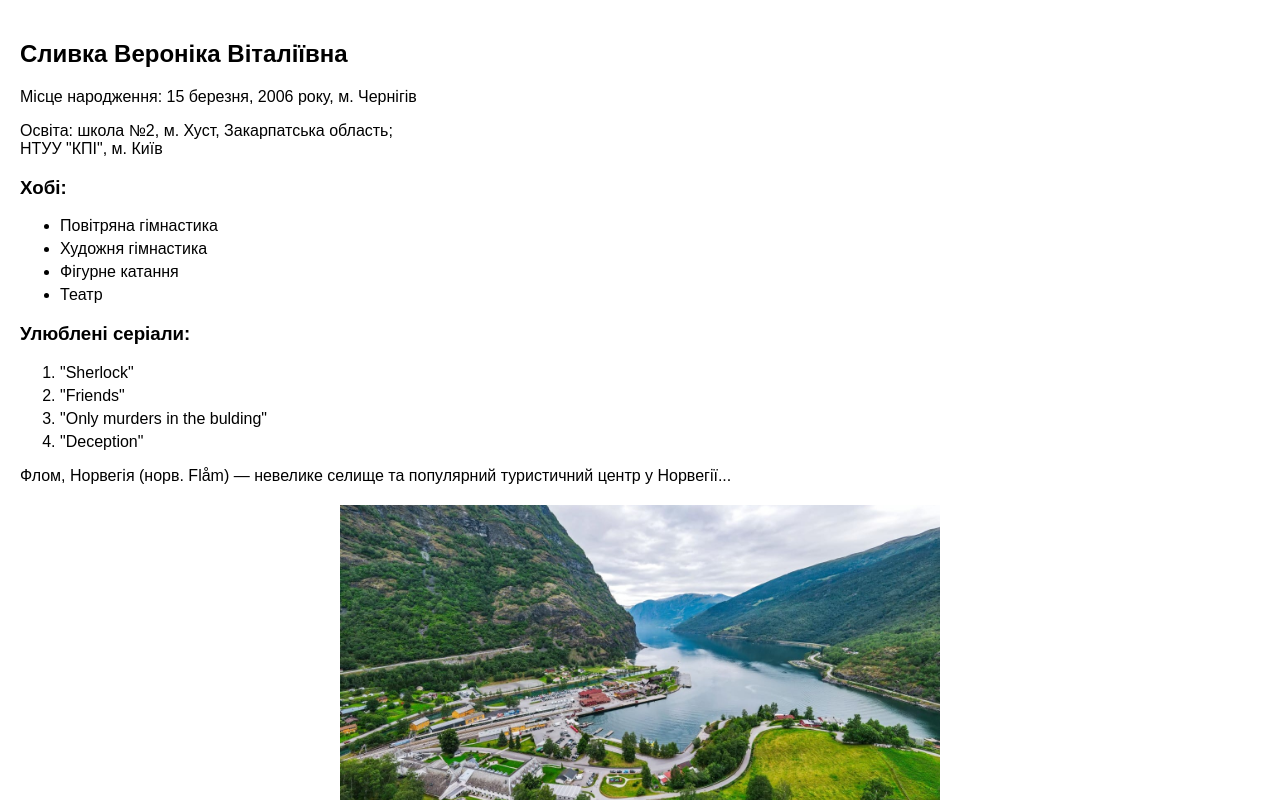
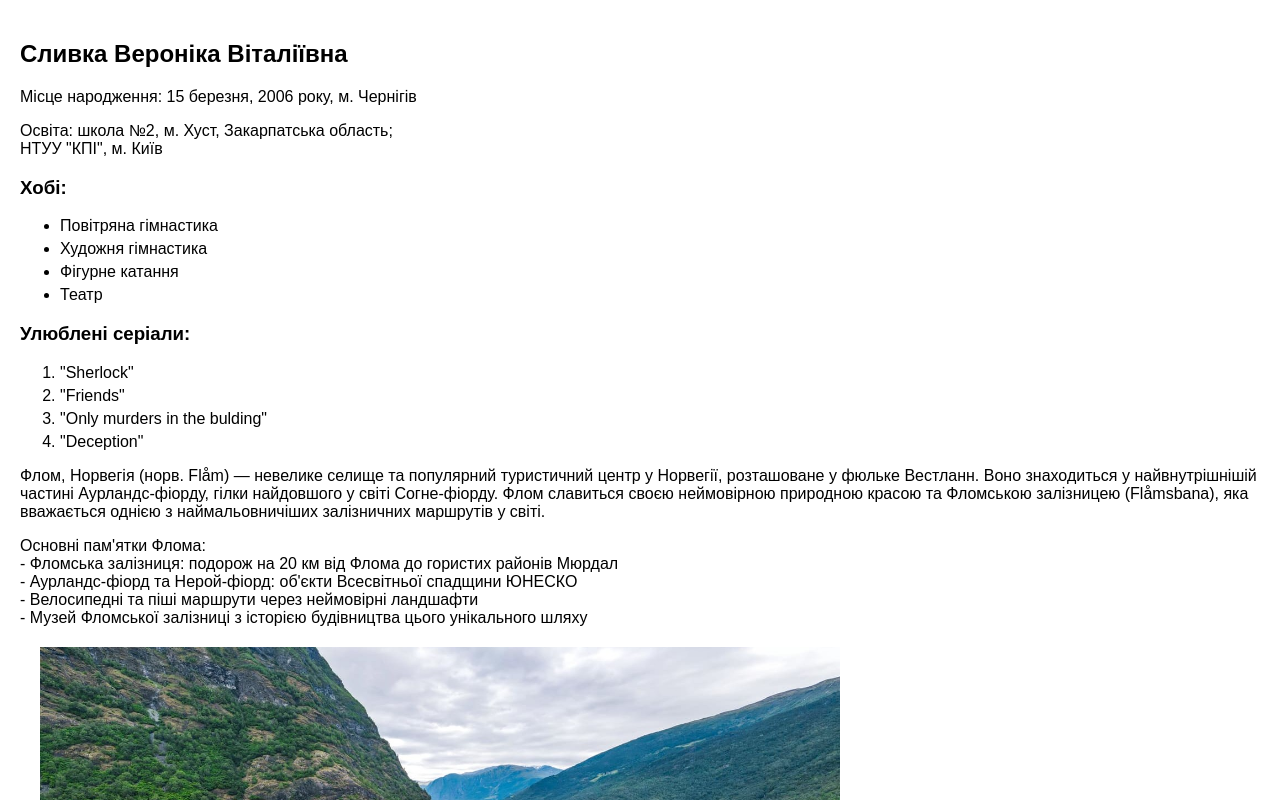
Before and after one commit to VeronikaSlyvka/Lab7-front-end, a React (Create React App) app in the folder lab7/: page / in a window 1280 px wide. Shown: the top 800 px of the page. Built offline with nearby package versions, Linux system fonts and the light colour scheme.

Commit message:
task1 ver1

```diff
--- a/lab7/src/components/Content.js
+++ b/lab7/src/components/Content.js
@@ -55,9 +55,13 @@ class Content extends Component {
                     <li>"Deception"</li>
                 </ol>
 
-                <p>
-                    Флом, Норвегія (норв. Flåm) — невелике селище та популярний туристичний центр у Норвегії...
-                </p>
+                <p>Флом, Норвегія (норв. Flåm) — невелике селище та популярний туристичний центр у Норвегії, розташоване у фюльке Вестланн. Воно знаходиться у найвнутрішнішій частині Аурландс-фіорду, гілки найдовшого у світі Согне-фіорду. Флом славиться своєю неймовірною природною красою та Фломською залізницею (Flåmsbana), яка вважається однією з наймальовничіших залізничних маршрутів у світі.</p>
+
+                <p>Основні пам'ятки Флома:<br />
+                - Фломська залізниця: подорож на 20 км від Флома до гористих районів Мюрдал<br />
+                - Аурландс-фіорд та Нерой-фіорд: об'єкти Всесвітньої спадщини ЮНЕСКО<br />
+                - Велосипедні та піші маршрути через неймовірні ландшафти<br />
+                - Музей Фломської залізниці з історією будівництва цього унікального шляху</p>
             </div>
         );
     }
--- a/lab7/src/components/Image.js
+++ b/lab7/src/components/Image.js
@@ -1,30 +1,47 @@
 import React, { useState } from 'react';
 
 function Image() {
-    const [scale, setScale] = useState(1); // Масштаб картинки
-    const [isVisible, setIsVisible] = useState(true); // Чи видно картинку
+    // Початкова ширина 600px (як було приблизно в прикладі)
+    const [imgWidth, setImgWidth] = useState(800);
+    const [isVisible, setIsVisible] = useState(true);
 
-    const addImage = () => setIsVisible(true);
-    const removeImage = () => setIsVisible(false);
-    const increaseImage = () => setScale(prev => prev + 0.1); // +10%
-    const decreaseImage = () => setScale(prev => prev - 0.1); // -10%
+    const addImage = () => {
+        setIsVisible(true);
+        setImgWidth(800); // При додаванні повертаємо стандартний розмір
+    };
+
+    const removeImage = () => {
+        setIsVisible(false);
+    };
+
+    const increaseImage = () => {
+        // Збільшуємо ширину на 50px (або можна множити: prev * 1.1)
+        setImgWidth(prevWidth => prevWidth + 50);
+    };
+
+    const decreaseImage = () => {
+        // Зменшуємо, але не даємо стати менше 50px
+        setImgWidth(prevWidth => (prevWidth > 50 ? prevWidth - 50 : prevWidth));
+    };
 
     return (
         <div>
-             {/* Відображаємо картинку тільки якщо isVisible = true */}
+             {/* Блок картинки */}
             {isVisible && (
-                <div style={{ textAlign: 'center', margin: '20px' }}>
+                <div style={{ margin: '20px' }}>
                     <a href="https://en.wikipedia.org/wiki/Fl%C3%A5m" target="_blank" rel="noreferrer">
                         <img
                             src="Flam.jpg"
                             alt="Флом"
-                            style={{ width: '600px', transform: `scale(${scale})`, transition: '0.3s' }}
+                            // Тепер ми змінюємо реальну ширину, і контейнер буде розтягуватися
+                            style={{ width: `${imgWidth}px`, maxWidth: '100%' }}
                         />
                     </a>
                 </div>
             )}
 
-            <div style={{ marginTop: '50px' }}>
+            {/* Блок кнопок */}
+            <div style={{ marginTop: '20px', marginBottom: '30px' }}>
                 <button onClick={addImage}>Додати</button>
                 <button onClick={increaseImage}>Збільшити</button>
                 <button onClick={decreaseImage}>Зменшити</button>
```
Also changed, not shown: 1 other file (tests, documents, lock files or other folders).
